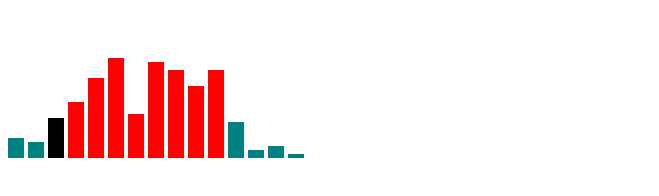
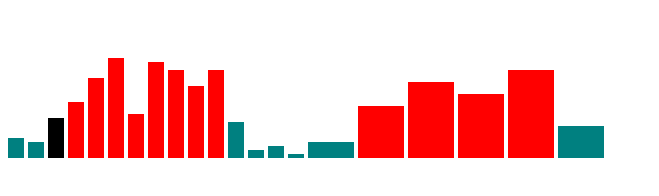
Before and after one commit to davidgailey/responsive-d3, a plain HTML site: page index.html in a window 1280 px wide. Shown: the whole page, without its empty margins (0-659 px from the left). Drawn offline with nearby package versions, Linux system fonts and the light colour scheme.

Commit message:
switch barchart to more OO format

```diff
--- a/index.html
+++ b/index.html
@@ -19,21 +19,34 @@
 		var barChart = {
 			w: 300,
 			h: 150,
+			svg: "",
 			padding: 4,
-			dataset: [5,4,10,14,20,25,11,24,22,18,22,9,2,3,1]
-		};
+			dataset: [5,4,10,14,20,25,11,24,22,18,22,9,2,3,1],
+			createSVG: function(){
+				// create svg via d3 and set width and height
+				this.svg = d3.select("body").append("svg")
+					.attr("height", barChart.h)
+					.attr("width", barChart.w);
 
-		var svg = d3.select("body").append("svg")
-			.attr("height", barChart.h)
-			.attr("width", barChart.w);
+				// return this object for chainability
+				return this;
+			},
+			renderData: function(data){
+				var closure = this;
 
-			svg.selectAll("rect")
-				.data(barChart.dataset)
+				// use internal dataset if data parameter is not defined
+				if(typeof data === "undefined"){data = this.dataset;}
+
+				// create rect placeholders and loop through data
+				closure.svg.selectAll("rect")
+				.data(data)
 				.enter()
+
+				// append rects and set position, fill, etc
 				.append("rect")
-					.attr("x",function(d,i){return i*(barChart.w/barChart.dataset.length)})
-					.attr("y", function(d){return barChart.h-(d*4);})
-					.attr("width", barChart.w / barChart.dataset.length - barChart.padding)
+					.attr("x",function(d,i){return i*(closure.w/data.length)})
+					.attr("y", function(d){return closure.h-(d*4);})
+					.attr("width", closure.w / data.length - closure.padding)
 					.attr("height", function(d){return d*4;})
 					.attr("fill", function(d){
 							if(d > 10){
@@ -44,6 +57,20 @@
 						}
 					);
 
+				// return this object for chainability
+				return this;
+			}
+		};
+
+		// render a bar chart with it's own dataset
+		barChart.createSVG().renderData();
+
+		// render a bar chart with custom dataset
+		barChart.createSVG().renderData([4,13,19,16,22,8]);
+
+
+
+
 
 	</script>
 </body>
```
